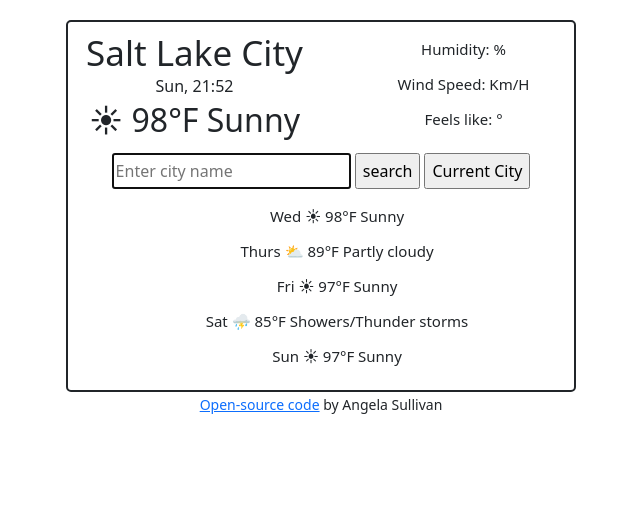
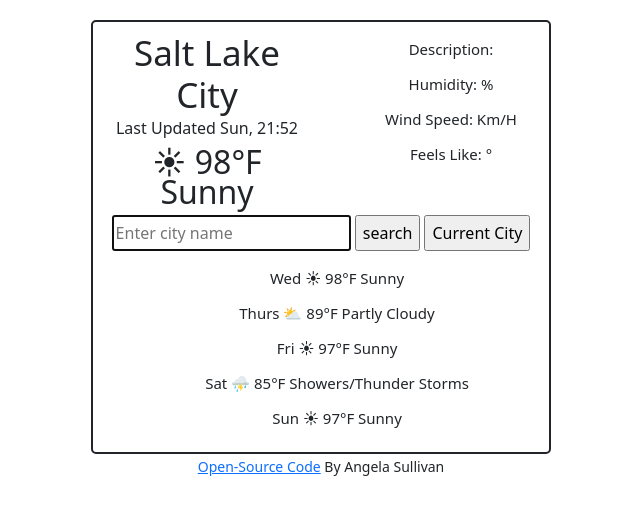
Before and after one commit to angv2852/weather-app, a plain HTML site: page index.html in a window 1280 px wide. Shown: the whole page, without its empty margins (319-959 px from the left). Drawn offline with nearby package versions, Linux system fonts and the light colour scheme; no server answers.

Commit message:
Added description element JS and tweaked CSS

```diff
--- a/index.html
+++ b/index.html
@@ -19,12 +19,15 @@
         <div class="row">
         <div class="col-6">
                 <h1>Salt Lake City</h1>
-      <p>Tuesday 3:00 P.M.</p>
+      <p>Last updated: </p>
       <h2>
          &#x2600 98°F Sunny
          </div>
          <div class="col-6">
              <ul>
+                 <li>
+                     Description: <span id = "description"></span>
+                 </li>
                  <li>
                      Humidity: <span id= "humidity"></span>%
                  </li>
--- a/script.js
+++ b/script.js
@@ -11,7 +11,7 @@ let minutes = now.getMinutes();
 if (minutes < 10) {
   minutes = `0${minutes}`;
 }
-p.innerHTML = `${day}, ${hours}:${minutes}`;
+p.innerHTML = `Last updated ${day}, ${hours}:${minutes}`;
 
 function search(event) {
   event.preventDefault();
@@ -30,14 +30,17 @@ let apiUrl =
   "https://api.openweathermap.org/data/2.5/weather?q=Las Vegas&appid=3e4837b1fe633f474ee7c985588f6e07&units=imperial";
 
 function cityTemperature(response) {
+  console.log(response);
   let temperature = Math.round(response.data.main.temp);
   let tempElement = document.querySelector("h2");
   let cityName = document.querySelector("h1");
+  let descriptionElement = document.querySelector("#description");
   let humidityElement = document.querySelector("#humidity");
   let windElement = document.querySelector("#wind");
   let feelsElement = document.querySelector("#feels");
-  tempElement.innerHTML = `${temperature}°F ${response.data.weather[0].description}`;
+  tempElement.innerHTML = `${temperature}°F`;
   cityName.innerHTML = response.data.name;
+  descriptionElement.innerHTML = response.data.weather[0].description;
   humidityElement.innerHTML = response.data.main.humidity;
   windElement.innerHTML = Math.round(response.data.wind.speed);
   feelsElement.innerHTML = Math.round(response.data.main.feels_like);
--- a/style.css
+++ b/style.css
@@ -1,8 +1,9 @@
 body {
-  padding: 20px 20px;
   text-align: center;
   margin: 0 auto;
-  max-width: 550px;
+  max-width: 500px;
+  text-transform: Capitalize;
+  padding: 20px;
 }
 h1,
 p,
@@ -18,7 +19,6 @@ p {
 }
 h2 {
   line-height: 30px;
-  text-transform: Capitalize;
 }
 ul {
   list-style: none;
```
